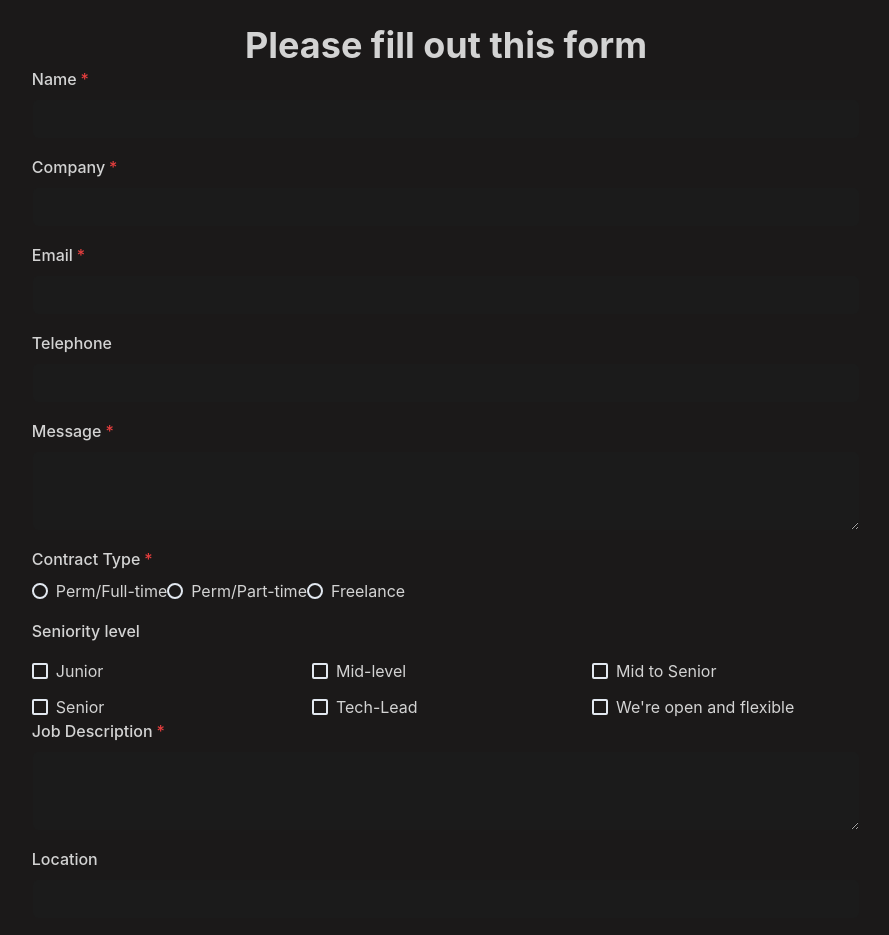
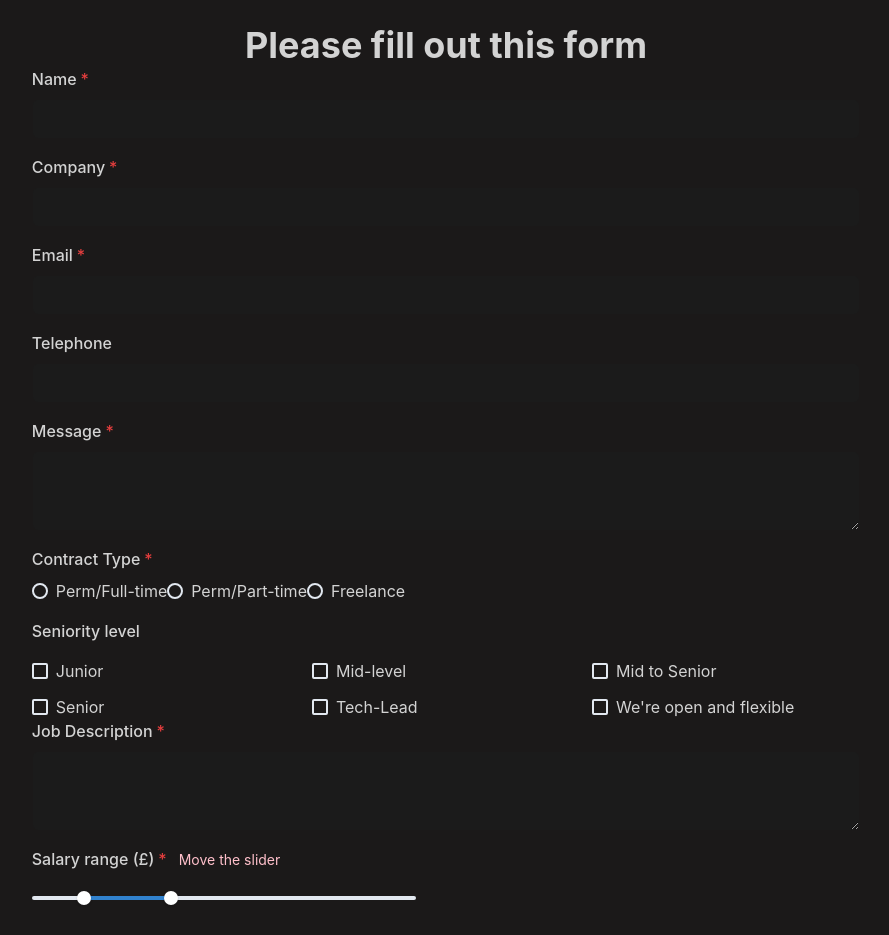
Before and after one commit to NotYourTypicalDeveloper/job-contact-form, a Next.js app: page / in a window 1280 px wide. Shown: the top 935 px of the page, without its empty margins (194-1083 px from the left). Built offline with nearby package versions, Linux system fonts and the light colour scheme.

Commit message:
Added salary slider

```diff
--- /dev/null
+++ b/components/atoms/RangeSliderBar.jsx
@@ -0,0 +1,62 @@
+import { React } from "react";
+import {
+  Box,
+  FormControl,
+  FormLabel,
+  FormErrorMessage,
+  RangeSlider,
+  RangeSliderTrack,
+  RangeSliderFilledTrack,
+  RangeSliderThumb,
+  Flex,
+  Text,
+} from "@chakra-ui/react";
+
+const RangeSliderBar = ({
+  inputName,
+  inputLabel,
+  isRequired,
+  dispatch,
+  currValuesRange,
+}) => {
+  function handleSliderChangeEnd(newValues) {
+    const valuesRange = `£${newValues[0]} - £${newValues[1]}`;
+    dispatch({
+      type: "UPDATE_FIELD",
+      payload: {
+        fieldName: inputName,
+        newValue: valuesRange,
+      },
+    });
+  }
+
+  return (
+    <Box maxW="sm">
+      <FormControl id={inputName} marginBottom="4" isRequired={isRequired}>
+        <Flex alignItems="baseline">
+          <FormLabel>{inputLabel}</FormLabel>
+          <Text fontSize="sm" color="pink">
+            {currValuesRange}
+          </Text>
+        </Flex>
+
+        <RangeSlider
+          aria-label={["min", "max"]}
+          defaultValue={[55000, 80000]}
+          min={40000} // Set the minimum value
+          max={150000} //
+          onChangeEnd={handleSliderChangeEnd}
+        >
+          <RangeSliderTrack>
+            <RangeSliderFilledTrack />
+          </RangeSliderTrack>
+          <RangeSliderThumb index={0} />
+          <RangeSliderThumb index={1} />
+        </RangeSlider>
+        <FormErrorMessage>required</FormErrorMessage>
+      </FormControl>
+    </Box>
+  );
+};
+
+export default RangeSliderBar;
--- a/components/organisms/ContactForm.jsx
+++ b/components/organisms/ContactForm.jsx
@@ -13,6 +13,7 @@ import TextAreaInput from "../atoms/TextAreaInput";
 import RadioButtons from "../atoms/RadioButtons";
 import CheckBoxes from "../atoms/CheckBoxes";
 import DropdownMenu from "../atoms/DropdownMenu.jsx";
+import RangeSliderBar from "../atoms/RangeSliderBar.jsx";
 
 // FIXME: Fix onBlur, isInvalid
 
@@ -142,7 +143,6 @@ const ContactForm = () => {
               isRequired={true}
               dispatch={dispatch}
             />
-
             {/* ------- Contract type -------- */}
             <RadioButtons
               radioLabel="Contract Type"
@@ -169,6 +169,14 @@ const ContactForm = () => {
               isRequired={true}
               dispatch={dispatch}
             />
+            {/* ------- Salary------- */}
+            <RangeSliderBar
+              inputLabel="Salary range (£)"
+              inputName="salary"
+              isRequired={true}
+              dispatch={dispatch}
+              currValuesRange={formState.values.salary}
+            />
             {/* ------- Location ------- */}
             <SingleLineInput
               inputLabel="Location"
@@ -177,7 +185,6 @@ const ContactForm = () => {
               inputValue={formState.values.location}
               dispatch={dispatch}
             />
-
             {/* ------- Work style ------- */}
             <DropdownMenu
               ddOptions={WorkStyle_Options}
@@ -203,19 +210,26 @@ const ContactForm = () => {
               isRequired={true}
               dispatch={dispatch}
             />
-
             {/* ============== SUBMIT button ============== */}
             <Button
               type="submit"
               colorScheme="blue"
               isLoading={formState.isLoading}
               onClick={onSubmit}
-              // isDisabled={
-              //   !values.name ||
-              //   !values.email ||
-              //   !values.contract ||
-              //   !values.message
-              // }
+              //   isDisabled={
+              //     !formState.values.sendername ||
+              //     !formState.values.company ||
+              //     !formState.values.email ||
+              //     !formState.values.message ||
+              //     !formState.values.contract ||
+              //     !formState.values.seniority ||
+              //     !formState.values.jobdescription ||
+              //     !formState.values.salary ||
+              //     !formState.values.location ||
+              //     !formState.values.workstyle ||
+              //     !formState.values.message ||
+              //     !formState.values.recruitmentprocess
+              //   }
             >
               Submit
             </Button>
--- a/lib/reducer/reducer.js
+++ b/lib/reducer/reducer.js
@@ -8,7 +8,7 @@ export const initialState = {
     contract: "",
     seniority: [],
     jobdescription: "",
-    salary: null,
+    salary: "Move the slider",
     location: "",
     workinghours: null,
     workstyle: "",
--- a/pages/api/sendGenerateMail.js
+++ b/pages/api/sendGenerateMail.js
@@ -3,7 +3,7 @@ import { mailOptions, transporter } from "../../config/nodemailer";
 
 // object contains email subjects
 const CONTACT_MESSAGE_FIELDS = {
-  name: "Name",
+  sendername: "Name",
   company: "Company",
   email: "Email",
   telephone: "Telephone",
```
